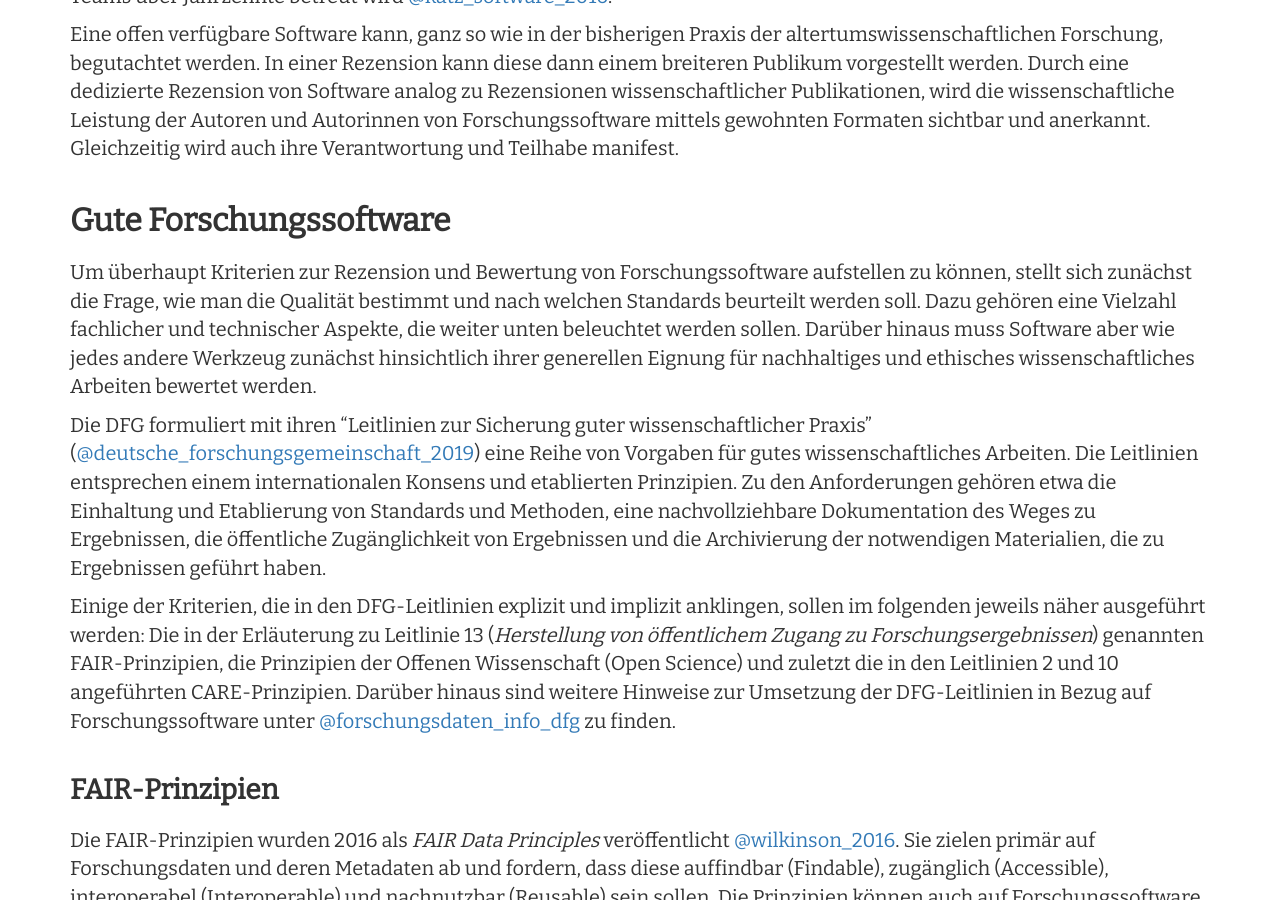
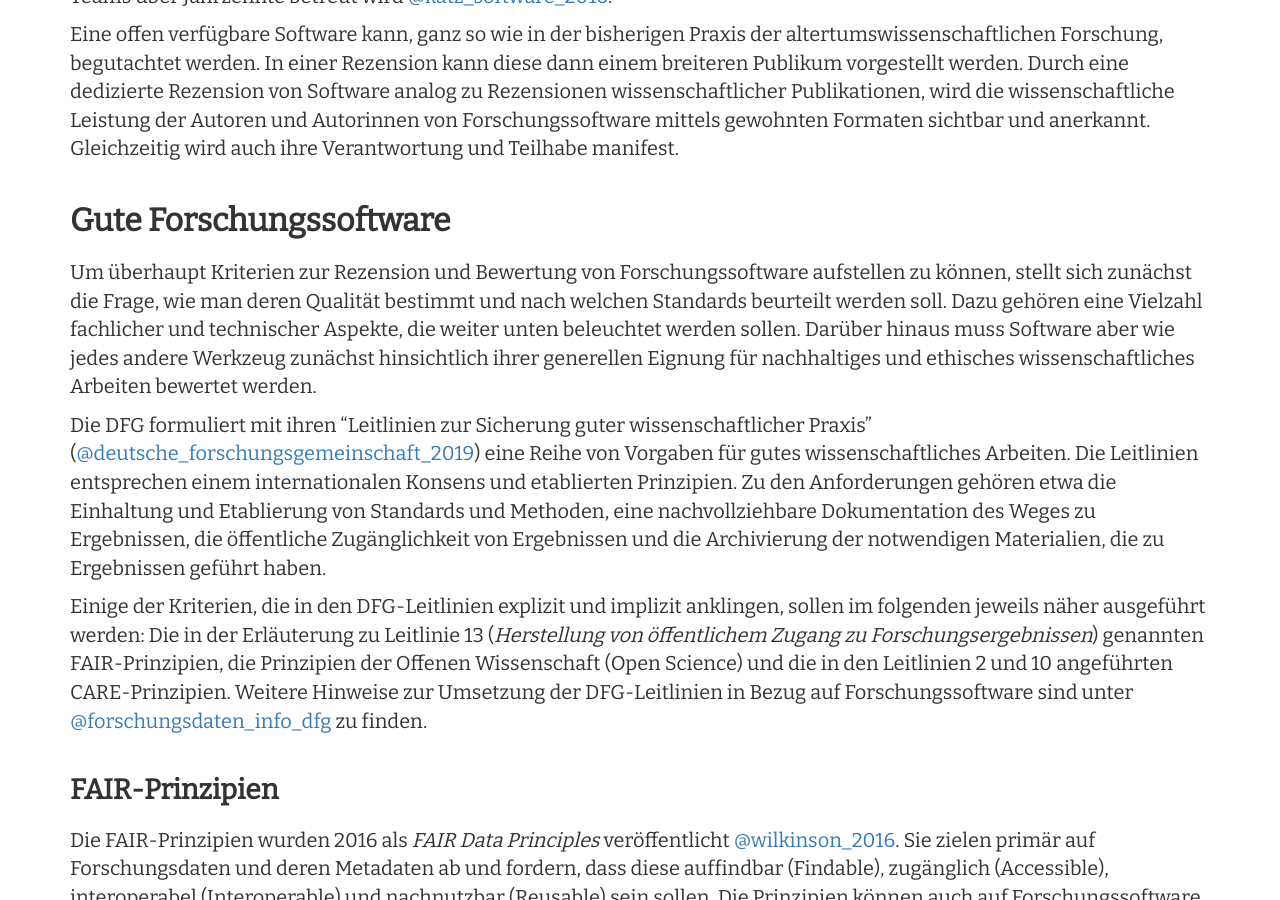
Before and after one commit to Research-Squirrel-Engineers/Impuls_SoftwareRezensionen_DGUF, a Jekyll site: the page built from Draft.md, in a window 1280 px wide and 900 px high, scrolled down 3271 px. Built offline with Jekyll 4.4.1, drawn with Linux system fonts in a browser that asks for light colours; nearby versions of some CDN libraries.

Commit message:
Gute Forschungssoftware ok

```diff
--- a/Draft.md
+++ b/Draft.md
@@ -96,11 +96,11 @@ Eine offen verfügbare Software kann, ganz so wie in der bisherigen Praxis der a
 
 ### Gute Forschungssoftware
 
-Um überhaupt Kriterien zur Rezension und Bewertung von Forschungssoftware aufstellen zu können, stellt sich zunächst die Frage, wie man die Qualität bestimmt und nach welchen Standards beurteilt werden soll. Dazu gehören eine Vielzahl fachlicher und technischer Aspekte, die weiter unten beleuchtet werden sollen. Darüber hinaus muss Software aber wie jedes andere Werkzeug zunächst hinsichtlich ihrer generellen Eignung für nachhaltiges und ethisches wissenschaftliches Arbeiten bewertet werden.
+Um überhaupt Kriterien zur Rezension und Bewertung von Forschungssoftware aufstellen zu können, stellt sich zunächst die Frage, wie man deren Qualität bestimmt und nach welchen Standards beurteilt werden soll. Dazu gehören eine Vielzahl fachlicher und technischer Aspekte, die weiter unten beleuchtet werden sollen. Darüber hinaus muss Software aber wie jedes andere Werkzeug zunächst hinsichtlich ihrer generellen Eignung für nachhaltiges und ethisches wissenschaftliches Arbeiten bewertet werden.
 
 Die DFG formuliert mit ihren "Leitlinien zur Sicherung guter wissenschaftlicher Praxis" ([@deutsche_forschungsgemeinschaft_2019](#deutsche_forschungsgemeinschaft_2019)) eine Reihe von Vorgaben für gutes wissenschaftliches Arbeiten. Die Leitlinien entsprechen einem internationalen Konsens und etablierten Prinzipien. Zu den Anforderungen gehören etwa die Einhaltung und Etablierung von Standards und Methoden, eine nachvollziehbare Dokumentation des Weges zu Ergebnissen, die öffentliche Zugänglichkeit von Ergebnissen und die Archivierung der notwendigen Materialien, die zu Ergebnissen geführt haben.
 
-Einige der Kriterien, die in den DFG-Leitlinien explizit und implizit anklingen, sollen im folgenden jeweils näher ausgeführt werden: Die in der Erläuterung zu Leitlinie 13 (*Herstellung von öffentlichem Zugang zu Forschungsergebnissen*) genannten FAIR-Prinzipien, die Prinzipien der Offenen Wissenschaft (Open Science) und zuletzt die in den Leitlinien 2 und 10 angeführten CARE-Prinzipien. Darüber hinaus sind weitere Hinweise zur Umsetzung der DFG-Leitlinien in Bezug auf Forschungssoftware unter [@forschungsdaten_info_dfg](#forschungsdaten_info_dfg) zu finden.
+Einige der Kriterien, die in den DFG-Leitlinien explizit und implizit anklingen, sollen im folgenden jeweils näher ausgeführt werden: Die in der Erläuterung zu Leitlinie 13 (*Herstellung von öffentlichem Zugang zu Forschungsergebnissen*) genannten FAIR-Prinzipien, die Prinzipien der Offenen Wissenschaft (Open Science) und die in den Leitlinien 2 und 10 angeführten CARE-Prinzipien. Weitere Hinweise zur Umsetzung der DFG-Leitlinien in Bezug auf Forschungssoftware sind unter [@forschungsdaten_info_dfg](#forschungsdaten_info_dfg) zu finden.
 
 #### FAIR-Prinzipien
 
```
